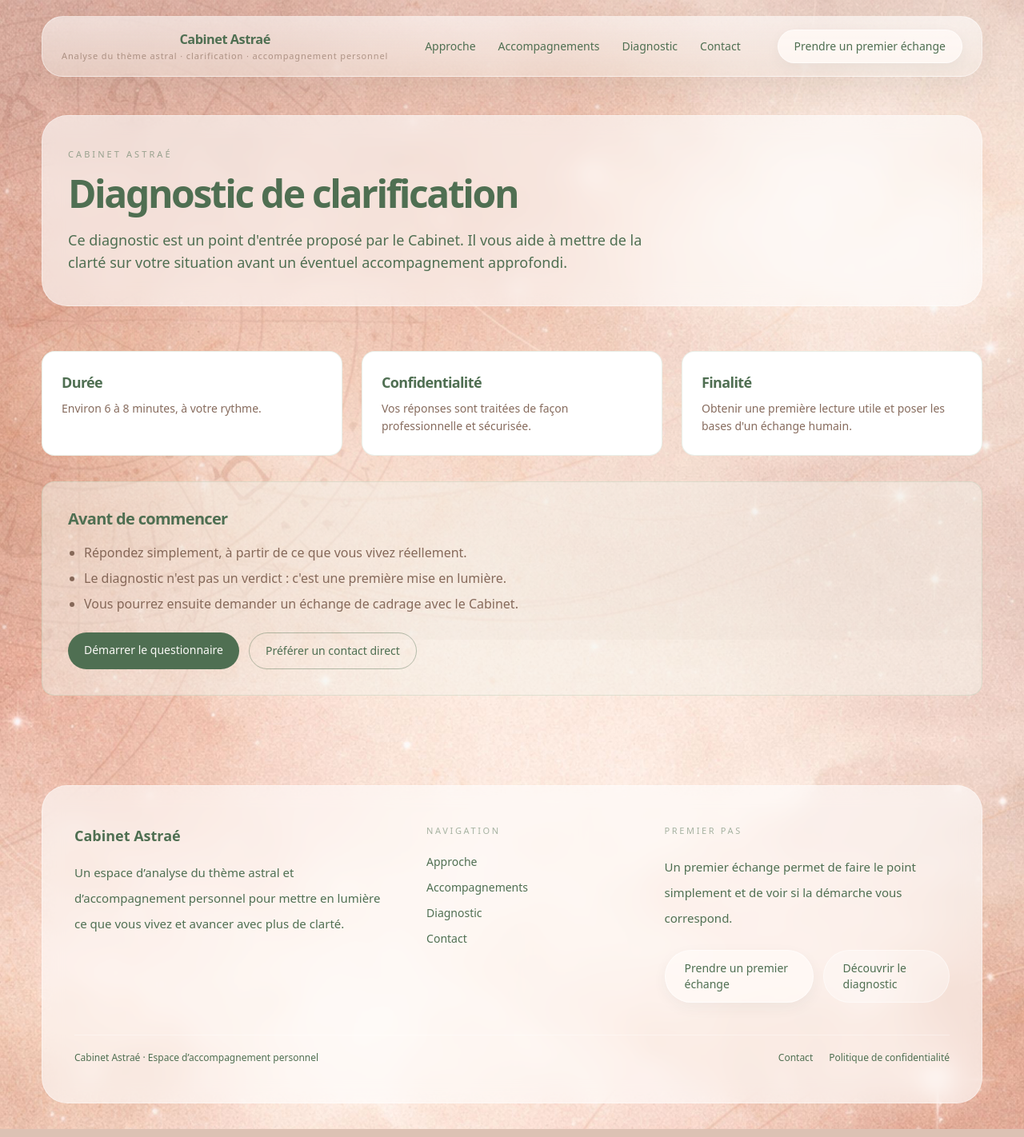
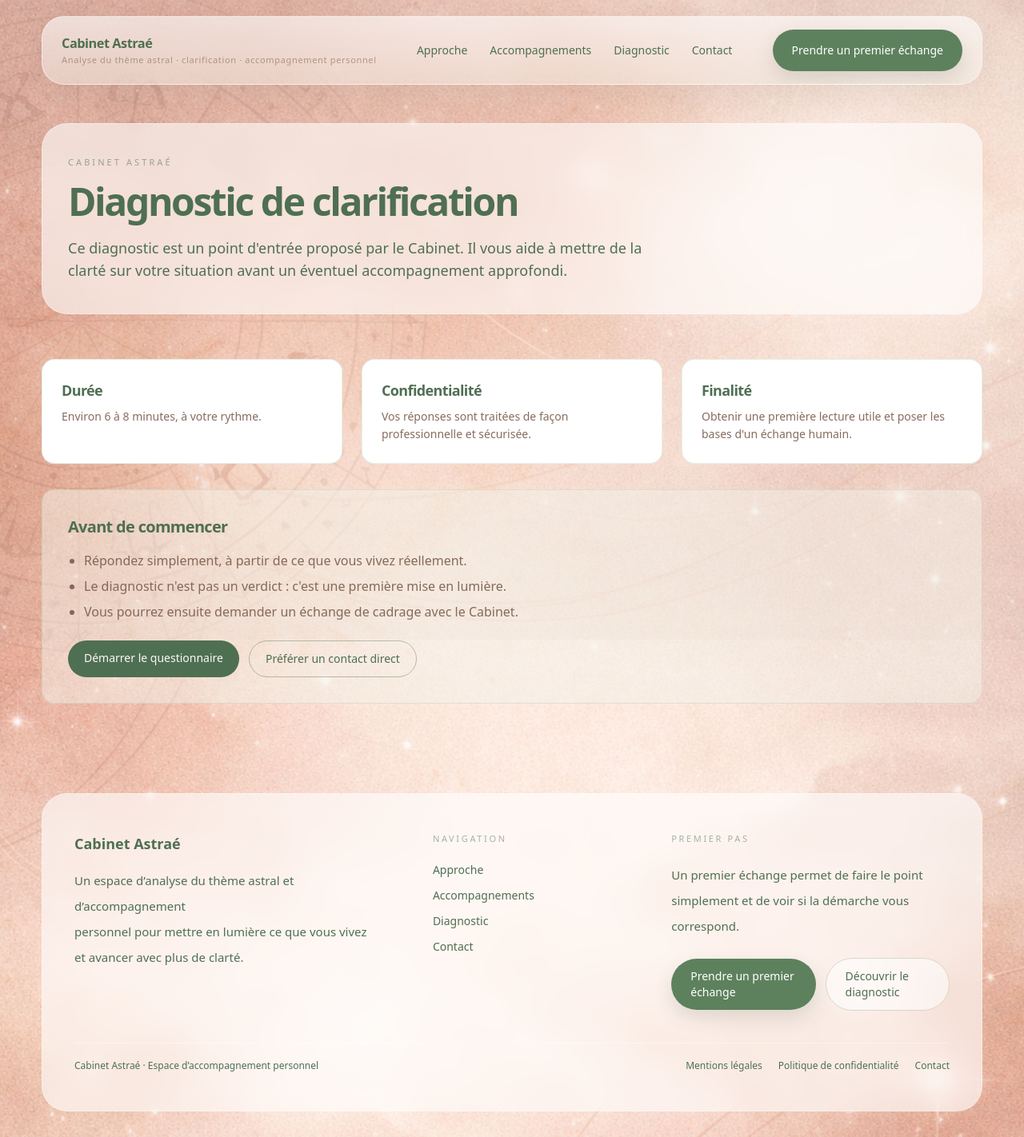
Before and after one commit to arnaudcrestey/cabinet-astrae, a Next.js app: page /analyse in a window 1280 px wide. Shown: the whole page at 80% size. Built offline with nearby package versions, Linux system fonts and the light colour scheme.

Commit message:
Update PageFrame.tsx

```diff
--- a/components/projection/PageFrame.tsx
+++ b/components/projection/PageFrame.tsx
@@ -17,6 +17,12 @@ type Props = {
   showIntro?: boolean;
 };
 
+const primaryButtonClass =
+  "inline-flex min-h-[52px] items-center justify-center rounded-full bg-[#5D815D] px-6 py-3 text-sm font-medium text-white shadow-[0_10px_24px_rgba(46,62,53,0.14)] transition-all duration-300 hover:-translate-y-0.5 hover:bg-[#537553] hover:shadow-[0_14px_30px_rgba(46,62,53,0.18)]";
+
+const secondaryButtonClass =
+  "inline-flex min-h-[52px] items-center justify-center rounded-full border border-[#D8D5CE] bg-[rgba(255,255,255,0.54)] px-6 py-3 text-sm font-medium text-pine transition-all duration-300 hover:border-[#CFCBC3] hover:bg-[rgba(255,255,255,0.72)] hover:text-pine";
+
 export function PageFrame({
   children,
   title,
@@ -29,17 +35,17 @@ export function PageFrame({
     <div className="min-h-screen text-pine">
       <header className="sticky top-0 z-50">
         <div className="mx-auto w-full max-w-[1240px] px-4 pt-3 md:px-8 md:pt-5">
-          <div className="overflow-hidden rounded-[1.65rem] border border-white/40 bg-[linear-gradient(180deg,rgba(255,255,255,0.58),rgba(247,243,236,0.44))] shadow-[0_12px_34px_rgba(46,62,53,0.06)] backdrop-blur-xl">
+          <div className="overflow-hidden rounded-[1.75rem] border border-white/45 bg-[linear-gradient(180deg,rgba(255,255,255,0.60),rgba(247,243,236,0.46))] shadow-[0_12px_34px_rgba(46,62,53,0.06)] backdrop-blur-xl">
             <div className="relative flex items-center justify-between gap-3 px-4 py-3.5 md:px-6 md:py-4">
-              <div className="min-w-0 md:min-w-[280px]">
+              <div className="min-w-0 md:min-w-[320px]">
                 <Link
                   href="/"
-                  className="group flex flex-col items-center justify-center text-center leading-none"
+                  className="group flex flex-col items-center justify-center text-center leading-none md:items-start md:text-left"
                 >
                   <span className="text-[0.98rem] font-semibold tracking-[-0.03em] text-pine transition-colors duration-300 group-hover:text-pine/90 md:text-[1.02rem]">
                     Cabinet Astraé
                   </span>
-                  <span className="mt-1.5 hidden text-[11px] tracking-[0.08em] text-umber/55 lg:block">
+                  <span className="mt-1.5 hidden text-[11px] tracking-[0.06em] text-umber/55 lg:block">
                     Analyse du thème astral · clarification · accompagnement personnel
                   </span>
                 </Link>
@@ -58,10 +64,7 @@ export function PageFrame({
               </nav>
 
               <div className="hidden shrink-0 md:flex">
-                <Link
-                  href="/contact"
-                  className="inline-flex items-center justify-center rounded-full border border-white/55 bg-[rgba(255,250,246,0.84)] px-5 py-2.5 text-sm font-medium text-pine shadow-[0_6px_18px_rgba(46,62,53,0.05)] transition-all duration-300 hover:-translate-y-0.5 hover:border-white/70 hover:bg-[rgba(248,241,234,0.96)] hover:shadow-[0_10px_24px_rgba(46,62,53,0.08)]"
-                >
+                <Link href="/contact" className={primaryButtonClass}>
                   Prendre un premier échange
                 </Link>
               </div>
@@ -71,7 +74,7 @@ export function PageFrame({
                 aria-label={menuOpen ? "Fermer le menu" : "Ouvrir le menu"}
                 aria-expanded={menuOpen}
                 onClick={() => setMenuOpen((prev) => !prev)}
-                className="inline-flex h-11 w-11 shrink-0 items-center justify-center rounded-full border border-white/50 bg-[rgba(255,250,246,0.72)] text-pine shadow-[0_6px_18px_rgba(46,62,53,0.05)] transition-all duration-300 hover:border-white/70 hover:bg-[rgba(248,241,234,0.9)] md:hidden"
+                className="inline-flex h-11 w-11 shrink-0 items-center justify-center rounded-full border border-white/55 bg-[rgba(255,250,246,0.78)] text-pine shadow-[0_8px_20px_rgba(46,62,53,0.06)] transition-all duration-300 hover:border-white/75 hover:bg-[rgba(248,241,234,0.94)] md:hidden"
               >
                 <span className="relative block h-4 w-5">
                   <span
@@ -94,30 +97,30 @@ export function PageFrame({
             </div>
 
             <div
-              className={`grid transition-all duration-300 md:hidden ${
-                menuOpen ? "grid-rows-[1fr] opacity-100" : "grid-rows-[0fr] opacity-0"
+              className={`overflow-hidden transition-all duration-400 md:hidden ${
+                menuOpen ? "max-h-[420px] opacity-100" : "max-h-0 opacity-0"
               }`}
             >
-              <div className="overflow-hidden">
-                <div className="border-t border-white/35 px-4 pb-4 pt-3">
-                  <nav className="flex flex-col gap-1">
+              <div className="border-t border-white/35 bg-[linear-gradient(180deg,rgba(255,255,255,0.52),rgba(245,239,232,0.70))] px-4 pb-5 pt-4 backdrop-blur-xl">
+                <div className="rounded-[1.4rem] border border-white/45 bg-[rgba(255,255,255,0.28)] p-3 shadow-[0_10px_28px_rgba(46,62,53,0.05)]">
+                  <nav className="flex flex-col gap-1.5">
                     {links.map((link) => (
                       <Link
                         key={link.href}
                         href={link.href}
                         onClick={() => setMenuOpen(false)}
-                        className="rounded-2xl px-4 py-3 text-sm text-umber/85 transition-colors duration-300 hover:bg-white/40 hover:text-pine"
+                        className="rounded-[1rem] px-4 py-3 text-center text-[15px] text-umber/88 transition-all duration-300 hover:bg-white/45 hover:text-pine"
                       >
                         {link.label}
                       </Link>
                     ))}
                   </nav>
 
-                  <div className="mt-3">
+                  <div className="mt-3 px-1 pb-1 pt-2">
                     <Link
                       href="/contact"
                       onClick={() => setMenuOpen(false)}
-                      className="inline-flex w-full items-center justify-center rounded-full border border-white/55 bg-[rgba(255,250,246,0.84)] px-5 py-3 text-sm font-medium text-pine shadow-[0_6px_18px_rgba(46,62,53,0.05)] transition-all duration-300 hover:border-white/70 hover:bg-[rgba(248,241,234,0.96)]"
+                      className={`${primaryButtonClass} w-full`}
                     >
                       Prendre un premier échange
                     </Link>
@@ -156,12 +159,14 @@ export function PageFrame({
       <footer className="mt-8">
         <div className="mx-auto w-full max-w-[1240px] px-4 pb-6 md:px-8 md:pb-8">
           <div className="rounded-[2rem] border border-white/35 bg-white/60 px-6 py-8 backdrop-blur-md md:px-8 md:py-10 lg:px-10 lg:py-12">
-            <div className="grid gap-10 text-center md:grid-cols-[1.1fr_0.7fr_1fr] md:gap-12 md:text-left">
-              <div className="mx-auto max-w-[430px] md:mx-0 md:max-w-[390px]">
+            <div className="grid gap-10 text-center md:grid-cols-[1.15fr_0.72fr_1fr] md:gap-12 md:text-left">
+              <div className="mx-auto max-w-[440px] md:mx-0 md:max-w-[420px]">
                 <p className="text-lg font-semibold text-pine">Cabinet Astraé</p>
-                <p className="mt-4 text-base leading-8 text-umber/82 md:text-[15px]">
+                <p className="mt-4 text-base leading-8 text-umber/82 md:max-w-[390px] md:text-[15px]">
                   Un espace d’analyse du thème astral et d’accompagnement
+                  <br className="hidden md:block" />
                   personnel pour mettre en lumière ce que vous vivez
+                  <br className="hidden md:block" />
                   et avancer avec plus de clarté.
                 </p>
               </div>
@@ -183,28 +188,24 @@ export function PageFrame({
                 </div>
               </div>
 
-              <div className="mx-auto max-w-[440px] md:mx-0 md:max-w-[380px]">
+              <div className="mx-auto max-w-[440px] md:mx-0 md:max-w-[390px]">
                 <p className="text-[11px] uppercase tracking-[0.24em] text-pine/50">
                   Premier pas
                 </p>
-                <p className="mt-5 text-base leading-8 text-umber/82 md:text-[15px]">
+                <p className="mt-5 text-base leading-8 text-umber/82 md:max-w-[360px] md:text-[15px]">
                   Un premier échange permet de faire le point
+                  <br className="hidden md:block" />
                   simplement et de voir si la démarche vous
+                  <br className="hidden md:block" />
                   correspond.
                 </p>
 
                 <div className="mt-6 flex flex-col items-center gap-3 sm:flex-row sm:justify-center md:justify-start">
-                  <Link
-                    href="/contact"
-                    className="inline-flex min-h-[52px] items-center justify-center rounded-full border border-white/55 bg-[rgba(255,250,246,0.84)] px-6 py-3 text-sm font-medium text-pine shadow-[0_6px_18px_rgba(46,62,53,0.05)] transition-all duration-300 hover:-translate-y-0.5 hover:border-white/70 hover:bg-[rgba(248,241,234,0.96)]"
-                  >
+                  <Link href="/contact" className={primaryButtonClass}>
                     Prendre un premier échange
                   </Link>
 
-                  <Link
-                    href="/analyse"
-                    className="inline-flex min-h-[52px] items-center justify-center rounded-full border border-white/45 bg-white/35 px-6 py-3 text-sm font-medium text-pine/88 transition-all duration-300 hover:border-white/65 hover:bg-white/55 hover:text-pine"
-                  >
+                  <Link href="/analyse" className={secondaryButtonClass}>
                     Découvrir le diagnostic
                   </Link>
                 </div>
@@ -212,21 +213,29 @@ export function PageFrame({
             </div>
 
             <div className="mt-10 border-t border-white/35 pt-5">
-              <div className="flex flex-col items-center gap-3 text-center text-xs text-umber/62 sm:flex-row sm:justify-between sm:text-left">
-                <p>Cabinet Astraé · Espace d’accompagnement personnel</p>
+              <div className="flex flex-col items-center gap-3 text-center text-xs text-umber/62 sm:gap-4 md:flex-row md:justify-between md:text-left">
+                <p className="whitespace-nowrap">
+                  Cabinet Astraé · Espace d’accompagnement personnel
+                </p>
 
                 <div className="flex flex-wrap items-center justify-center gap-x-5 gap-y-2">
                   <Link
-                    href="/contact"
+                    href="/mentions-legales"
                     className="transition-colors duration-300 hover:text-pine"
                   >
-                    Contact
+                    Mentions légales
                   </Link>
                   <Link
                     href="/confidentialite"
                     className="transition-colors duration-300 hover:text-pine"
                   >
                     Politique de confidentialité
+                  </Link>
+                  <Link
+                    href="/contact"
+                    className="transition-colors duration-300 hover:text-pine"
+                  >
+                    Contact
                   </Link>
                 </div>
               </div>
```
